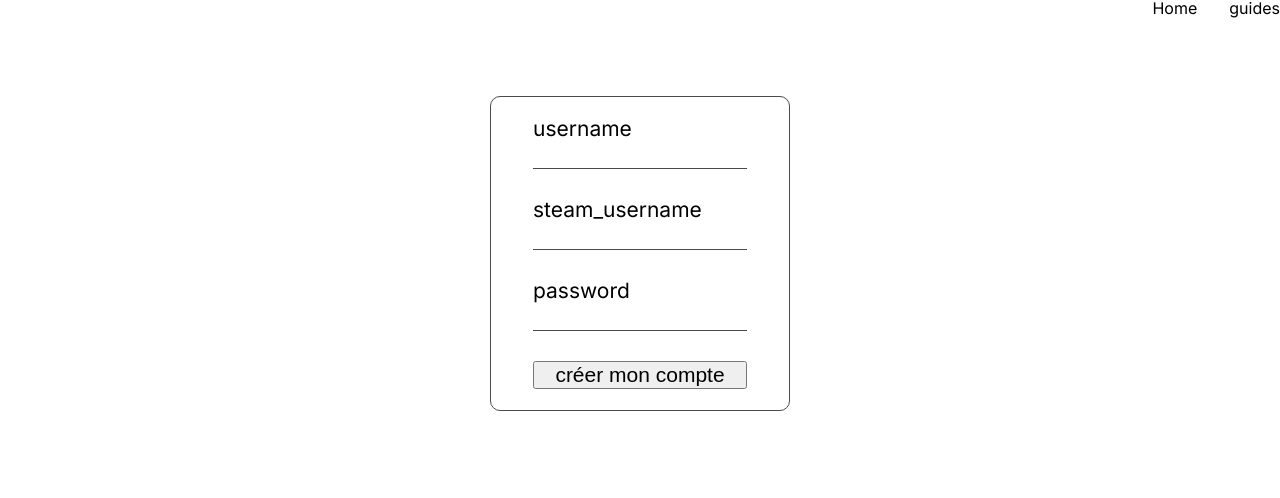
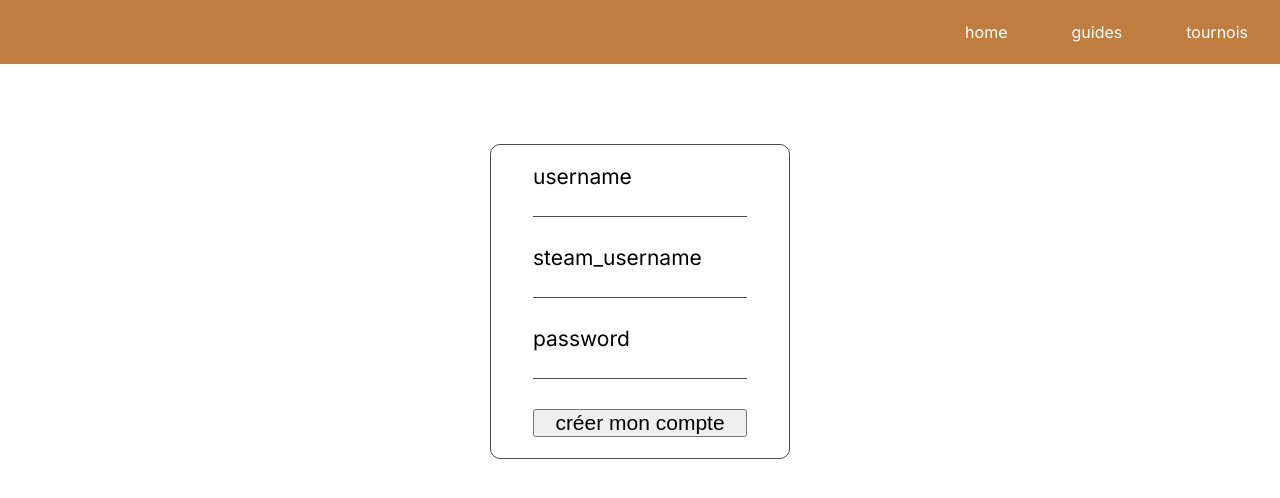
Before and after one commit to ElianBourdu/3W_mecha, a Next.js app: page /signup in a window 1280 px wide. Shown: the top 498 px of the page. Built offline with nearby package versions, Linux system fonts and the light colour scheme.

Commit message:
feat: navbar update + routing refacto

```diff
--- a/src/app/api/guides/[title]/route.ts
+++ b/src/app/api/guides/[title]/route.ts
@@ -1,6 +1,7 @@
 import { type NextRequest, NextResponse } from 'next/server'
 import {EntityNotFoundException} from "@/server/errors/not_found";
 import {GuideRepository} from "@/server/repositories/guide/guide_repository";
+import {UserRepository} from "@/server/repositories/iam/user_repository";
 
 export async function GET(request: NextRequest, { params }: { params: { title: string } }) {
   const includes = request.nextUrl.searchParams.getAll('includes') ?? []
--- a/src/app/layout.js
+++ /dev/null
@@ -1,23 +0,0 @@
-import { Inter } from "next/font/google";
-import "./globals.css";
-import Navbar from "@/components/navbar/navbar";
-
-const inter = Inter({ subsets: ["latin"] });
-
-export const metadata = {
-  title: "Create Next App",
-  description: "Generated by create next app",
-};
-
-export default function RootLayout({ children }) {
-  return (
-    <html lang="en">
-      <body className={inter.className}>
-        <header>
-          <Navbar/>
-        </header>
-      {children}
-      </body>
-    </html>
-  );
-}
--- /dev/null
+++ b/src/app/layout.tsx
@@ -0,0 +1,32 @@
+import { Inter } from "next/font/google";
+import "./globals.css";
+import Navbar from "@/components/navbar/navbar";
+import React from "react";
+import {Metadata} from "next";
+
+const inter = Inter({ subsets: ["latin"] });
+
+export const metadata: Metadata = {
+  title: "MechaWiki",
+  description: "La référence française sur Mechabellum, trouvez tout les guides," +
+    " et participez à des tournois de la communauté !"
+};
+
+export default function RootLayout({
+  children,
+}: {
+  children: React.ReactNode
+}) {
+  return (
+    <html lang="en">
+      <body className={inter.className}>
+        <header>
+          <Navbar/>
+        </header>
+        <main>
+          {children}
+        </main>
+      </body>
+    </html>
+  );
+}
--- a/src/components/button/button.module.css
+++ b/src/components/button/button.module.css
@@ -1,3 +1,36 @@
+/* Styles for link */
 .link {
+    appearance: none;
+    font-family: inherit;
+    font-size: 1rem;
+    padding: 0.5rem 1rem;
+    border-radius: 12px;
+    cursor: pointer;
+    color: #fff;
+    background-color: var(--primary-500);
+    transition: background-color 0.3s ease;
+    outline: none;
+    text-align: center;
+    width: auto;
+    height: auto;
+    display: inline-block;
+}
+
+/* Styles for link hover */
+.link:hover {
+    background-color: var(--primary-600);
+}
+
+.link:active{
+    background: var(--primary-700);
+}
+
+/* Styles for button */
+.button {
 
 }
+
+/* Styles for button hover */
+.button:hover {
+    background-color: #2d3748;
+}
--- a/src/components/button/button.tsx
+++ b/src/components/button/button.tsx
@@ -1,25 +1,29 @@
 import Link from 'next/link';
 import styles from "./button.module.css";
+import React from "react";
 
 type ButtonOptions = {
-  content: string,
+  href?: string,
   isLink: boolean,
   /**
    * only used if isLink: false
    */
-  type: 'reset' | 'submit' | 'button'
+  type?: 'reset' | 'submit' | 'button',
+  children: React.ReactNode
 }
 
-export default function Button({content, isLink, type}: ButtonOptions) {
+export default function Button({href, isLink, type, children}: ButtonOptions) {
   if (isLink) {
     return (
-      <Link className={styles.link} href="/public">
-        {content}
+      <Link className={styles.link} href={href}>
+        {children}
       </Link>
     );
   }
 
   return (
-    <button type={type}></button>
+    <button className={styles.button} type={type}>
+      {children}
+    </button>
   )
 };
--- a/src/components/navbar/navbar.module.css
+++ b/src/components/navbar/navbar.module.css
@@ -2,5 +2,6 @@
     display: flex;
     justify-content: right;
     gap: 2rem;
-
+    padding: 1rem;
+    background: var(--primary-500);
 }
--- a/src/components/navbar/navbar.tsx
+++ b/src/components/navbar/navbar.tsx
@@ -1,15 +1,12 @@
-import Link from 'next/link';
 import styles from "./navbar.module.css";
+import Button from "@/components/button/button";
 
 export default function Navbar() {
   return (
     <nav className={styles.navbar}>
-      <Link href="/public">
-        Home
-      </Link>
-      <Link href="/guides">
-        guides
-      </Link>
+      <Button isLink={true} href='/'>home</Button>
+      <Button isLink={true} href='/guides'>guides</Button>
+      <Button isLink={true} href='/tournois'>tournois</Button>
     </nav>
   );
 };
```
Also changed, not shown: src/app/guides/layout.tsx (+11 -9 lines).
